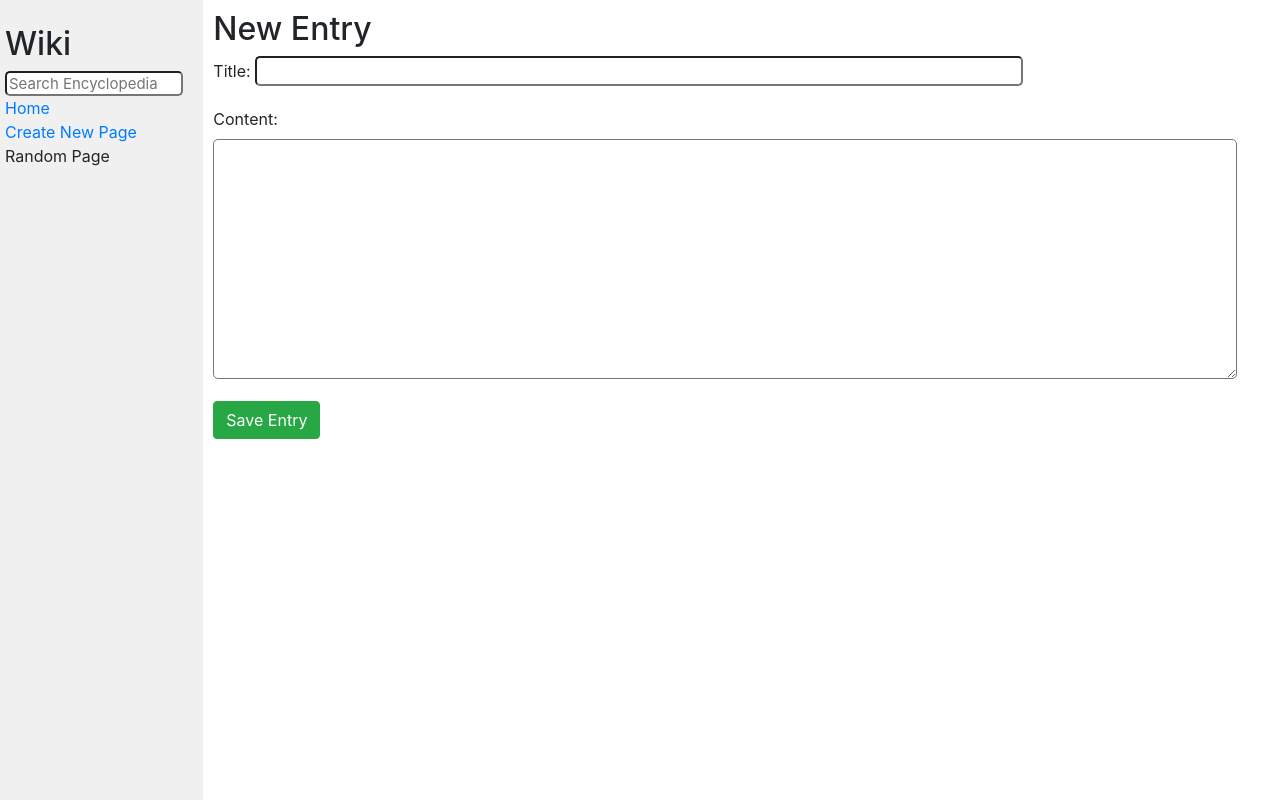
After one commit to ggotora/CS50-Project1-Wiki, a Django app: page /new_entry/ in a window 1280 px wide. The commit adds this page. Run offline with Django 3.2, Linux system fonts and the light colour scheme; some libraries are stand-ins or nearby versions.

Commit message:
add new_entry view, url and template, style textarea and input

```diff
--- /dev/null
+++ b/encyclopedia/forms.py
@@ -0,0 +1,6 @@
+from django import forms
+
+class NewEntryForm(forms.Form):
+    title = forms.CharField()
+    content = forms.CharField(widget=forms.Textarea(attrs={'rows': 30, 'cols': 10}))
+    editable = forms.BooleanField(widget = forms.HiddenInput(), required = False, initial=False)
--- a/encyclopedia/templates/encyclopedia/layout.html
+++ b/encyclopedia/templates/encyclopedia/layout.html
@@ -7,6 +7,17 @@
         <title>{% block title %}{% endblock %}</title>
         <link rel="stylesheet" href="https://stackpath.bootstrapcdn.com/bootstrap/4.4.1/css/bootstrap.min.css" integrity="sha384-Vkoo8x4CGsO3+Hhxv8T/Q5PaXtkKtu6ug5TOeNV6gBiFeWPGFN9MuhOf23Q9Ifjh" crossorigin="anonymous">
         <link href="{% static 'encyclopedia/styles.css' %}" rel="stylesheet">
+        <style>
+            textarea {
+            width: 80vw;
+            height:30vh;
+            border-radius: 5px;
+            }
+            input {
+            width: 60vw;
+            border-radius: 5px;
+            }
+        </style>
     </head>
     <body>
         <div class="row">
@@ -19,7 +30,7 @@
                     <a href="{% url 'index' %}">Home</a>
                 </div>
                 <div>
-                    Create New Page
+                    <a href="{% url 'new_entry' %}"> Create New Page</a>
                 </div>
                 <div>
                     Random Page
--- /dev/null
+++ b/encyclopedia/templates/encyclopedia/new_entry.html
@@ -0,0 +1,14 @@
+{% extends "encyclopedia/layout.html" %}
+
+{% block title %}
+    Encyclopedia
+{% endblock %}
+
+{% block body %}
+    <h2>New Entry</h2>
+    <form action="{% url 'new_entry' %}" method="POST" class="form">
+        {% csrf_token %}
+        {{ form.as_p }}
+        <button class="btn btn-success" type="submit">Save Entry</button>
+    </form>
+{% endblock %}
--- a/encyclopedia/templates/encyclopedia/results.html
+++ b/encyclopedia/templates/encyclopedia/results.html
@@ -11,7 +11,7 @@
         {% empty %}
         <h3>No results match your search for '{{ query }}' </h3>
         <button class="btn btn-outline-success" type="button">
-            <a href="{% url 'index' %}">Click here for a list of entries</a>
+            <a href="{% url 'index' %}">Click here for valid entries</a>
         </button>
         {% endfor %}
     </ul>
--- a/encyclopedia/urls.py
+++ b/encyclopedia/urls.py
@@ -6,4 +6,5 @@ urlpatterns = [
     path("", views.index, name="index"),
     path("wiki/<str:title>/", views.entry, name="entry"),
     path('results/', views.search, name='search'),
+    path("new_entry/", views.new_entry, name="new_entry"),
 ]
--- a/encyclopedia/views.py
+++ b/encyclopedia/views.py
@@ -1,6 +1,7 @@
 import re
-from django.http import Http404
+from django.http import Http404, HttpResponseRedirect
 from django.shortcuts import render
+from encyclopedia.forms import NewEntryForm
 import markdown2
 
 from . import util
@@ -40,3 +41,27 @@ def search(request):
         "results": results,
         'query': query
     })
+
+
+def new_entry(request):
+    if request.method == "POST":
+        form = NewEntryForm(request.POST)
+        if form.is_valid():
+            title = form.cleaned_data['title']
+            content = form.cleaned_data['content']
+            editable = form.cleaned_data['editable']
+            if editable or title not in util.list_entries():
+                util.save_entry(title, content)
+                return HttpResponseRedirect(f'/wiki/{title}')
+            elif title in util.list_entries():
+                return render(request, "encyclopedia/duplicate_entry.html" , {
+                    'duplicate': util.get_entry(title),
+                    'duplicate_title': title,
+                    'entries': util.list_entries()
+                })
+
+    else:
+        form = NewEntryForm()
+        return render(request, 'encyclopedia/new_entry.html', {
+            'form': form
+        })
```
